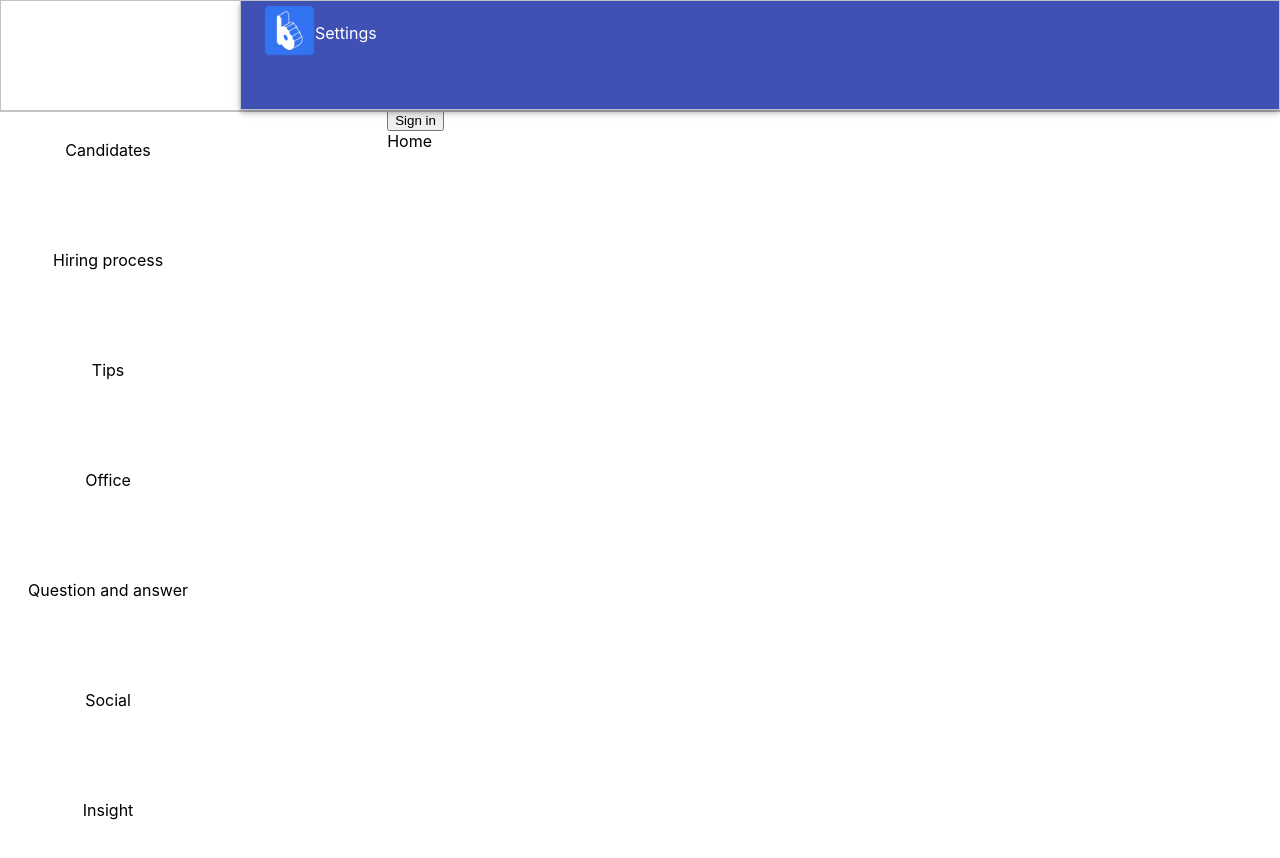
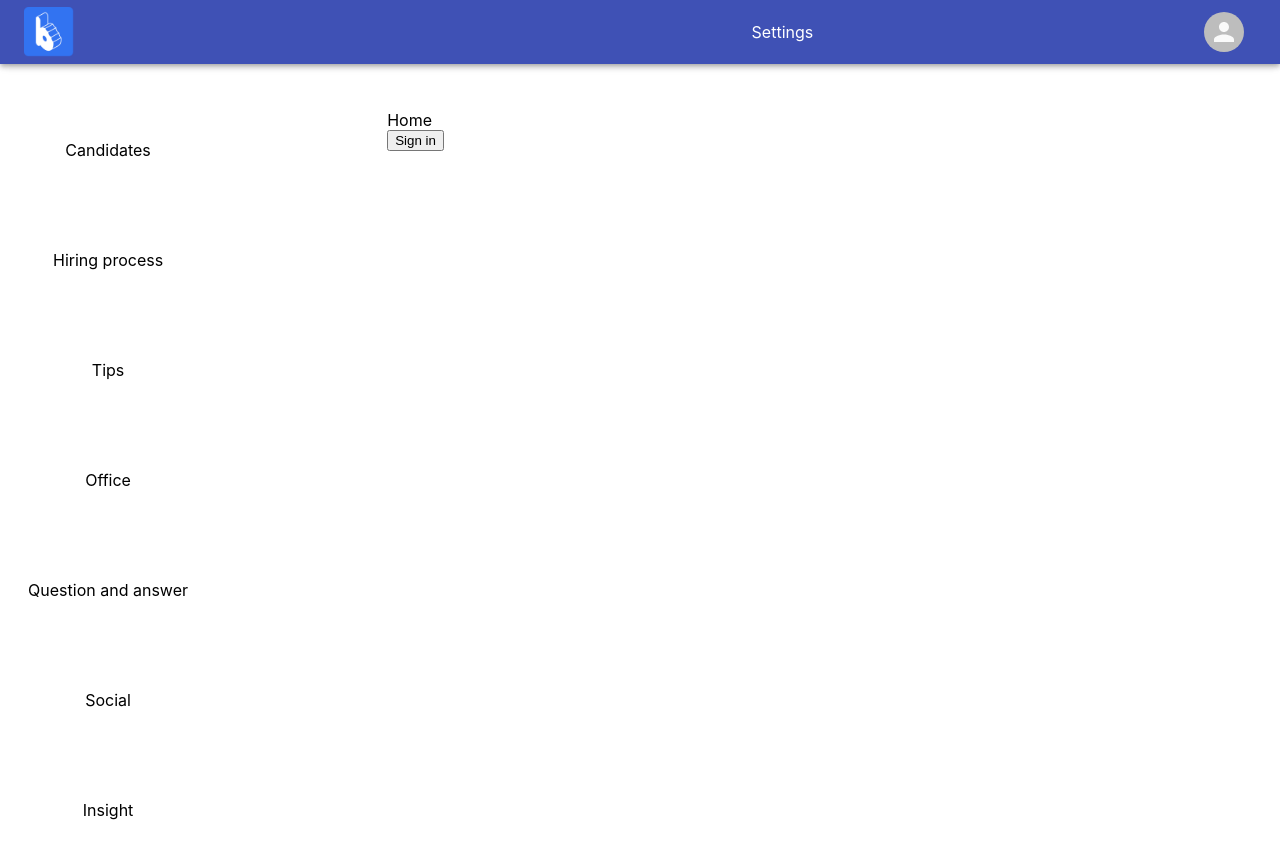
Before and after one commit to ilies-bel/Breadcrumbs-app-employer, a Next.js app in the folder breadcrumbs-app-employer/: page / in a window 1280 px wide. Shown: the top 858 px of the page. Built offline with nearby package versions, Linux system fonts and the light colour scheme; no server answers.

Commit message:
Ajout d'un bouton d'authentification dans le header

```diff
--- a/breadcrumbs-app-employer/components/BottomLink.jsx
+++ b/breadcrumbs-app-employer/components/BottomLink.jsx
@@ -20,7 +20,7 @@ class BottomLink extends React.Component {
             this.setState((state) => {
                 state.selected = !state.selected
             })
-            console.log(this.state.selected)
+            ///console.log(this.state.selected)
         }
     }
 
--- a/breadcrumbs-app-employer/components/Brand.jsx
+++ b/breadcrumbs-app-employer/components/Brand.jsx
@@ -1,6 +1,7 @@
 import React from 'react';
 import Image from 'next/image'
 import Link from 'next/link';
+import Button from '@material-ui/core/Button';
 
 class Brand extends React.Component {
     constructor() {
@@ -9,7 +10,7 @@ class Brand extends React.Component {
     render() {
         return (
             <Link href='/'>
-                <span><Image src='/icon-512x512.png' alt='logo' width="50px" height="50px"/></span>
+                <img src='/icon-512x512.png' alt='logo' width="50px" height="50px"/>
             </Link>
 
         )
--- a/breadcrumbs-app-employer/components/Layout/Header.jsx
+++ b/breadcrumbs-app-employer/components/Layout/Header.jsx
@@ -4,9 +4,15 @@ import {SETTINGS, SETTINGS_LABEL} from "../../constants/routes";
 import Link from "next/link";
 import {makeStyles} from "@material-ui/core/styles";
 import Toolbar from "@material-ui/core/Toolbar";
-import {AppBar, withStyles} from "@material-ui/core";
+import {AppBar, Avatar, Button, withStyles} from "@material-ui/core";
 import Typography from "@material-ui/core/Typography";
 import PropTypes from 'prop-types';
+
+import { providers, signIn, signOut, getSession, Provider, session } from 'next-auth/client';
+import axios from 'axios'
+import Label from '../Label';
+
+import '@/styles/navigation.module.css'
 
 const drawerWidth = 240;
 /*
@@ -22,29 +28,58 @@ const styles = theme => ({
         width: `calc(100% - ${drawerWidth}px)`,
         marginLeft: drawerWidth,
     },
+    profile: {
+        display: 'flex'
+        //alignItems: 'center'
+    },
+    toolbar: {
+        display: 'flex',
+        justifyContent: 'space-between'
+    }
 });
 
+const ProfileItem = (props) => {
+    const data = props.data ?? null;
+    return (
+        <div className="profile">
+            <Label>{data && data.name}</Label>
+            <Button onClick={() => signIn()} title="Sign in" ><Avatar src={data && data.image} /></Button>
+        </div>
+    )
+}
 class Header extends React.Component {
     constructor(props) {
         super(props);
+
+        //let rec = getSession()
+        this.state = {
+            data: null
+        }
     }
 
+    componentDidMount() {
+        const session = getSession().then(response => { this.setState({data: response?.user}) })
+    }
 
     render() {
         const { classes } = this.props;
+        const { data } = this.state;
+
         return (
             <header>
-                <AppBar position="fixed" className={classes.appBar}>
-                    <Toolbar>
+                <AppBar position="fixed" >
+                    <Toolbar >
                         <Brand/>
                         <Typography variant="h6" noWrap>
                             {this.props.children}
                         </Typography>
                         <Link href={SETTINGS}>{SETTINGS_LABEL}</Link>
+                        <ProfileItem data={data} />
                     </Toolbar>
                 </AppBar>
             </header>
         )
+
     }
 }
 
--- a/breadcrumbs-app-employer/pages/Authentification/login.js
+++ b/breadcrumbs-app-employer/pages/Authentification/login.js
@@ -1,9 +1,11 @@
 import React from 'react';
 import axios from 'axios';
 
-import { providers, signIn } from 'next-auth/client'
+import { providers, signIn, signOut, useSession } from 'next-auth/client'
 
 export default function LoginPage({providers}) {
+  const [ session, loading ] = useSession();
+  //let providers = props.providers
     return (
         <div>
             <form>
@@ -22,7 +24,7 @@ export default function LoginPage({providers}) {
 }
 
 LoginPage.getInitialProps = async (context) => {
-    return {
-      providers: await providers(context)
-    }
+  return {
+    providers: await providers(context)
   }
+}
--- a/breadcrumbs-app-employer/pages/_app.js
+++ b/breadcrumbs-app-employer/pages/_app.js
@@ -2,25 +2,21 @@ import '../styles/globals.css'
 import Header from '../components/Layout/Header';
 import BottomNav from '../components/Layout/BottomNavigation';
 
-import { providers, signIn, signOut, useSession } from 'next-auth/client';
+import { providers, signIn, signOut, useSession, Provider } from 'next-auth/client';
+import button from './Authentification/login';
+import LoginPage from './Authentification/login';
 
-function MyApp({ Component, pageProps }) {
-  const [ session, loading ] = useSession();
-  console.log(Object.values(providers))
+function MyApp({ Component, pageProps, providers }) {
+
   return (
     <>
-    <Header/>
+
     <div className="container">
     <BottomNav/>
       <main>
-      {!session
-      ? <button onClick={() => signIn()}>Sign in</button> :
-      <div>
-        <p>Signed in as {session.user.name}</p>
-        <button onClick={() => signOut()}>Sign out</button>
-        <textarea>{JSON.stringify(session)}</textarea>
-      </div>}
-        <Component {...pageProps} />
+
+<Provider session={pageProps.session}><Header {...pageProps}/>
+      <Component {...pageProps} /></Provider>
       </main>
     </div>
     </>
--- a/breadcrumbs-app-employer/pages/api/auth/[...nextauth].js
+++ b/breadcrumbs-app-employer/pages/api/auth/[...nextauth].js
@@ -7,7 +7,8 @@ export default NextAuth({
         Providers.Google({
             id: "google",
             clientId: "1030856253415-8qv7lejjga6im2od2u200glgqutrf8ee.apps.googleusercontent.com",
-            clientSecret: "YUtKAk1smVozdY3lM6tTjOyd"
+            clientSecret: "YUtKAk1smVozdY3lM6tTjOyd",
+            authorizationUrl: 'https://accounts.google.com/o/oauth2/v2/auth?prompt=consent&access_type=offline&response_type=code'
             }),
       // ...add more providers here
       Providers.LinkedIn({
--- a/breadcrumbs-app-employer/pages/candidates/index.js
+++ b/breadcrumbs-app-employer/pages/candidates/index.js
@@ -25,7 +25,6 @@ const Candidates = ({users, error}) => {
     return (
         <>
         <div>
-            <Header>Candidate page header</Header>
 
             <Head>
                 <title>Candidates</title>
--- a/breadcrumbs-app-employer/pages/index.js
+++ b/breadcrumbs-app-employer/pages/index.js
@@ -3,8 +3,10 @@ import styles from '@/styles/Home.module.css'
 
 import BottomNav from '@/components/Layout/DrawerLeft'
 import Header from '../components/Layout/Header'
+import { providers, signIn, signOut, useSession, Provider } from 'next-auth/client';
 
 export default function Home() {
+  const [ session, loading ] = useSession();
   return (
     <>
       <Head>
@@ -13,6 +15,13 @@ export default function Home() {
       </Head>
 
         Home
+        {!session ?
+        <button onClick={() => signIn()}>Sign in</button> :
+        <div>
+          <button onClick={() => signOut()}>Sign out</button>
+          <p>Signed as {session?.user?.name ?? "No one"}</p>
+        </div>
+        }
 
     </>
   )
--- a/breadcrumbs-app-employer/styles/globals.css
+++ b/breadcrumbs-app-employer/styles/globals.css
@@ -24,14 +24,13 @@ a {
   color: inherit;
   text-decoration: none;
 }
-
-header li {
+header.appBar  li {
   list-style-type: none
 }
-header ul {
+header.appBar  ul {
   display: inline;
 }
-header {
+header.appBar  {
   width: 100%;
   height: 110px;
   border: 1px solid #C0C3C7;
@@ -45,3 +44,12 @@ header {
   background: #FFFFFF;
   box-shadow: inset 0px -1px 0px #C0C3C7;
 }
+
+.MuiToolbar-root {
+display: flex;
+justify-content: space-between;
+}
+.profile {
+display: flex;
+align-items: center;
+}
--- /dev/null
+++ b/breadcrumbs-app-employer/styles/navigation.module.css
@@ -0,0 +1,29 @@
+header.appBar  li {
+    list-style-type: none
+  }
+  header.appBar  ul {
+    display: inline;
+  }
+  header.appBar  {
+    width: 100%;
+    height: 110px;
+    border: 1px solid #C0C3C7;
+
+    position: fixed;
+    left: 0%;
+    right: 0%;
+    top: 0%;
+    bottom: 0%;
+
+    background: #FFFFFF;
+    box-shadow: inset 0px -1px 0px #C0C3C7;
+  }
+
+.toolbar {
+  display: flex;
+}
+.profile {
+  display: flex;
+  align-items: center;
+  float: left;
+}
```
Also changed, not shown: breadcrumbs-app-employer/pages/Authentification/index.js (added, +15 -0 lines), breadcrumbs-app-employer/pages/hiring-process/index.js (+5 -2 lines), 1 other file (tests, documents, lock files or other folders).
